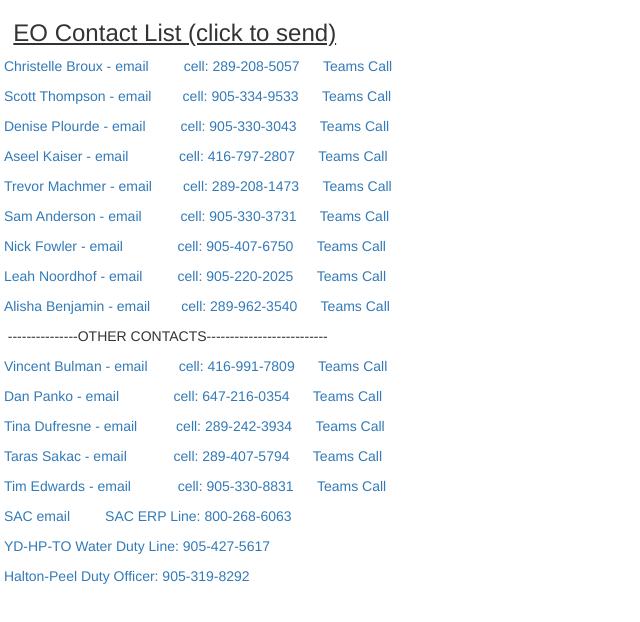
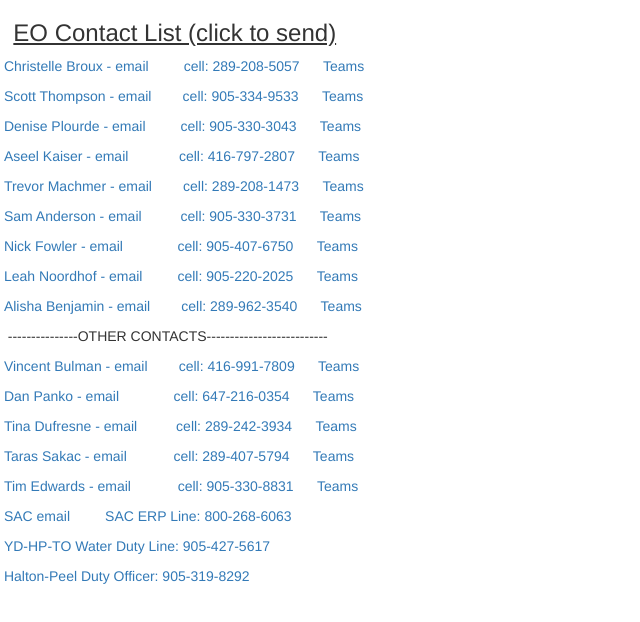
Before and after one commit to sean-roelofsen/EOContactList, a plain HTML site: page index.html in a window 1280 px wide. Shown: the whole page, without its empty margins (0-640 px from the left). Drawn offline with nearby package versions, Linux system fonts and the light colour scheme.

Commit message:
Update index.html

```diff
--- a/index.html
+++ b/index.html
@@ -23,35 +23,35 @@
                 <div class="pricing-table-space"></div>
                 <div class="pricing-table-features">
                     <p><a href="mailto:christelle.broux@ontario.ca">&nbspChristelle Broux - email</a> &nbsp&nbsp &nbsp &nbsp &nbsp<a href="tel:2892085057">cell: 289-208-5057</a>
-                    <a href="https://teams.microsoft.com/l/chat/0/0?users=christelle.broux@ontario.ca" target="_blank">&nbsp&nbsp&nbsp&nbsp&nbspTeams Call</a></p>
+                    <a href="https://teams.microsoft.com/l/chat/0/0?users=christelle.broux@ontario.ca" target="_blank">&nbsp&nbsp&nbsp&nbsp&nbspTeams</a></p>
                     <p><a href="mailto:scott.thompson@ontario.ca">&nbspScott Thompson - email</a> &nbsp &nbsp &nbsp &nbsp<a href="tel:9053349533">cell: 905-334-9533</a>
-                    <a href="https://teams.microsoft.com/l/chat/0/0?users=scott.thompson@ontario.ca" target="_blank">&nbsp&nbsp&nbsp&nbsp&nbspTeams Call</a></p></p>
+                    <a href="https://teams.microsoft.com/l/chat/0/0?users=scott.thompson@ontario.ca" target="_blank">&nbsp&nbsp&nbsp&nbsp&nbspTeams</a></p></p>
                     <p><a href="mailto:denisde.plourde@ontario.ca">&nbspDenise Plourde - email</a> &nbsp&nbsp &nbsp &nbsp &nbsp<a href="tel:9053303043">cell: 905-330-3043</a>
-                    <a href="https://teams.microsoft.com/l/chat/0/0?users=denisde.plourde@ontario.ca" target="_blank">&nbsp&nbsp&nbsp&nbsp&nbspTeams Call</a></p></p>
+                    <a href="https://teams.microsoft.com/l/chat/0/0?users=denisde.plourde@ontario.ca" target="_blank">&nbsp&nbsp&nbsp&nbsp&nbspTeams</a></p></p>
                     <p><a href="mailto:aseel.kaiser@ontario.ca">&nbspAseel Kaiser - email</a> &nbsp&nbsp&nbsp &nbsp&nbsp &nbsp &nbsp &nbsp<a href="tel:4167972807">cell: 416-797-2807</a>
-                    <a href="https://teams.microsoft.com/l/chat/0/0?users=aseel.kaiser@ontario.ca" target="_blank">&nbsp&nbsp&nbsp&nbsp&nbspTeams Call</a></p></p>
+                    <a href="https://teams.microsoft.com/l/chat/0/0?users=aseel.kaiser@ontario.ca" target="_blank">&nbsp&nbsp&nbsp&nbsp&nbspTeams</a></p></p>
                     <p><a href="mailto:trevor.machmer@ontario.ca">&nbspTrevor Machmer - email</a> &nbsp &nbsp &nbsp &nbsp<a href="tel:2892081473">cell: 289-208-1473</a>
-                      <a href="https://teams.microsoft.com/l/chat/0/0?users=trevor.machmer@ontario.ca" target="_blank">&nbsp&nbsp&nbsp&nbsp&nbspTeams Call</a></p>
+                      <a href="https://teams.microsoft.com/l/chat/0/0?users=trevor.machmer@ontario.ca" target="_blank">&nbsp&nbsp&nbsp&nbsp&nbspTeams</a></p>
                     <p><a href="mailto:sam.anderson@ontario.ca">&nbspSam Anderson - email</a> &nbsp&nbsp &nbsp&nbsp &nbsp &nbsp<a href="tel:9053303731">cell: 905-330-3731</a>
-                    <a href="https://teams.microsoft.com/l/chat/0/0?users=sam.anderson@ontario.ca" target="_blank">&nbsp&nbsp&nbsp&nbsp&nbspTeams Call</a></p></p>
+                    <a href="https://teams.microsoft.com/l/chat/0/0?users=sam.anderson@ontario.ca" target="_blank">&nbsp&nbsp&nbsp&nbsp&nbspTeams</a></p></p>
                     <p><a href="mailto:nick.fowler@ontario.ca">&nbspNick Fowler - email</a>&nbsp&nbsp&nbsp&nbsp&nbsp&nbsp &nbsp &nbsp &nbsp &nbsp<a href="tel:9054076750">cell: 905-407-6750</a>
-                    <a href="https://teams.microsoft.com/l/chat/0/0?users=nick.fowler@ontario.ca" target="_blank">&nbsp&nbsp&nbsp&nbsp&nbspTeams Call</a></p></p>
+                    <a href="https://teams.microsoft.com/l/chat/0/0?users=nick.fowler@ontario.ca" target="_blank">&nbsp&nbsp&nbsp&nbsp&nbspTeams</a></p></p>
                     <p><a href="mailto:leah.noordhof@ontario.ca">&nbspLeah Noordhof - email</a> &nbsp&nbsp &nbsp &nbsp &nbsp<a href="tel:9052202025">cell: 905-220-2025</a>
-                      <a href="https://teams.microsoft.com/l/chat/0/0?users=leah.noordhof@ontario.ca" target="_blank">&nbsp&nbsp&nbsp&nbsp&nbspTeams Call</a></p></p>
+                      <a href="https://teams.microsoft.com/l/chat/0/0?users=leah.noordhof@ontario.ca" target="_blank">&nbsp&nbsp&nbsp&nbsp&nbspTeams</a></p></p>
                     <p><a href="mailto:alisha.benjamin@ontario.ca">&nbspAlisha Benjamin - email</a> &nbsp &nbsp &nbsp &nbsp<a href="tel:2899623540">cell: 289-962-3540</a>
-                    <a href="https://teams.microsoft.com/l/chat/0/0?users=alisha.benjamin@ontario.ca" target="_blank">&nbsp&nbsp&nbsp&nbsp&nbspTeams Call</a></p></p>
+                    <a href="https://teams.microsoft.com/l/chat/0/0?users=alisha.benjamin@ontario.ca" target="_blank">&nbsp&nbsp&nbsp&nbsp&nbspTeams</a></p></p>
 
                     <p>&nbsp&nbsp---------------OTHER CONTACTS--------------------------</p>
                     <p><a href="mailto:vincent.bulman@ontario.ca">&nbspVincent Bulman - email</a> &nbsp &nbsp &nbsp &nbsp<a href="tel:4169917809">cell: 416-991-7809</a>
-                    <a href="https://teams.microsoft.com/l/chat/0/0?users=vincent.bulman@ontario.ca" target="_blank">&nbsp&nbsp&nbsp&nbsp&nbspTeams Call</a></p></p>
+                    <a href="https://teams.microsoft.com/l/chat/0/0?users=vincent.bulman@ontario.ca" target="_blank">&nbsp&nbsp&nbsp&nbsp&nbspTeams</a></p></p>
                     <p><a href="mailto:dan.panko@ontario.ca">&nbspDan Panko - email</a>&nbsp&nbsp&nbsp&nbsp&nbsp&nbsp &nbsp &nbsp &nbsp &nbsp<a href="tel:6472160354">cell: 647-216-0354</a>
-                    <a href="https://teams.microsoft.com/l/chat/0/0?users=dan.panko@ontario.ca" target="_blank">&nbsp&nbsp&nbsp&nbsp&nbspTeams Call</a></p></p>
+                    <a href="https://teams.microsoft.com/l/chat/0/0?users=dan.panko@ontario.ca" target="_blank">&nbsp&nbsp&nbsp&nbsp&nbspTeams</a></p></p>
                     <p><a href="mailto:tina.dufresne@ontario.ca">&nbspTina Dufresne - email</a>&nbsp&nbsp &nbsp &nbsp &nbsp &nbsp<a href="tel:2892423934">cell: 289-242-3934</a>
-                    <a href="https://teams.microsoft.com/l/chat/0/0?users=tina.dufresne@ontario.ca" target="_blank">&nbsp&nbsp&nbsp&nbsp&nbspTeams Call</a></p></p>
+                    <a href="https://teams.microsoft.com/l/chat/0/0?users=tina.dufresne@ontario.ca" target="_blank">&nbsp&nbsp&nbsp&nbsp&nbspTeams</a></p></p>
                     <p><a href="mailto:taras.sakac@ontario.ca">&nbspTaras Sakac - email</a>&nbsp &nbsp&nbsp&nbsp&nbsp &nbsp &nbsp &nbsp<a href="tel:2894075794">cell: 289-407-5794</a>
-                    <a href="https://teams.microsoft.com/l/chat/0/0?users=taras.sakac@ontario.ca" target="_blank">&nbsp&nbsp&nbsp&nbsp&nbspTeams Call</a></p></p>
+                    <a href="https://teams.microsoft.com/l/chat/0/0?users=taras.sakac@ontario.ca" target="_blank">&nbsp&nbsp&nbsp&nbsp&nbspTeams</a></p></p>
                     <p><a href="mailto:tim.edwards@ontario.ca">&nbspTim Edwards - email</a> &nbsp&nbsp&nbsp&nbsp&nbsp &nbsp &nbsp &nbsp<a href="tel:9053308831">cell: 905-330-8831</a>
-                    <a href="https://teams.microsoft.com/l/chat/0/0?users=tim.edwards@ontario.ca" target="_blank">&nbsp&nbsp&nbsp&nbsp&nbspTeams Call</a></p></p>
+                    <a href="https://teams.microsoft.com/l/chat/0/0?users=tim.edwards@ontario.ca" target="_blank">&nbsp&nbsp&nbsp&nbsp&nbspTeams</a></p></p>
                     <p><a href="mailto:sac.moe.sac@ontario.ca">&nbspSAC email </a> &nbsp &nbsp &nbsp &nbsp<a href="tel:18002686063">&nbspSAC ERP Line: 800-268-6063</a></p>
                     <p><a href="tel:9054275617">&nbspYD-HP-TO Water Duty Line: 905-427-5617</a></p>
                     <p><a href="tel:9053198292">&nbspHalton-Peel Duty Officer: 905-319-8292</a></p>
```
